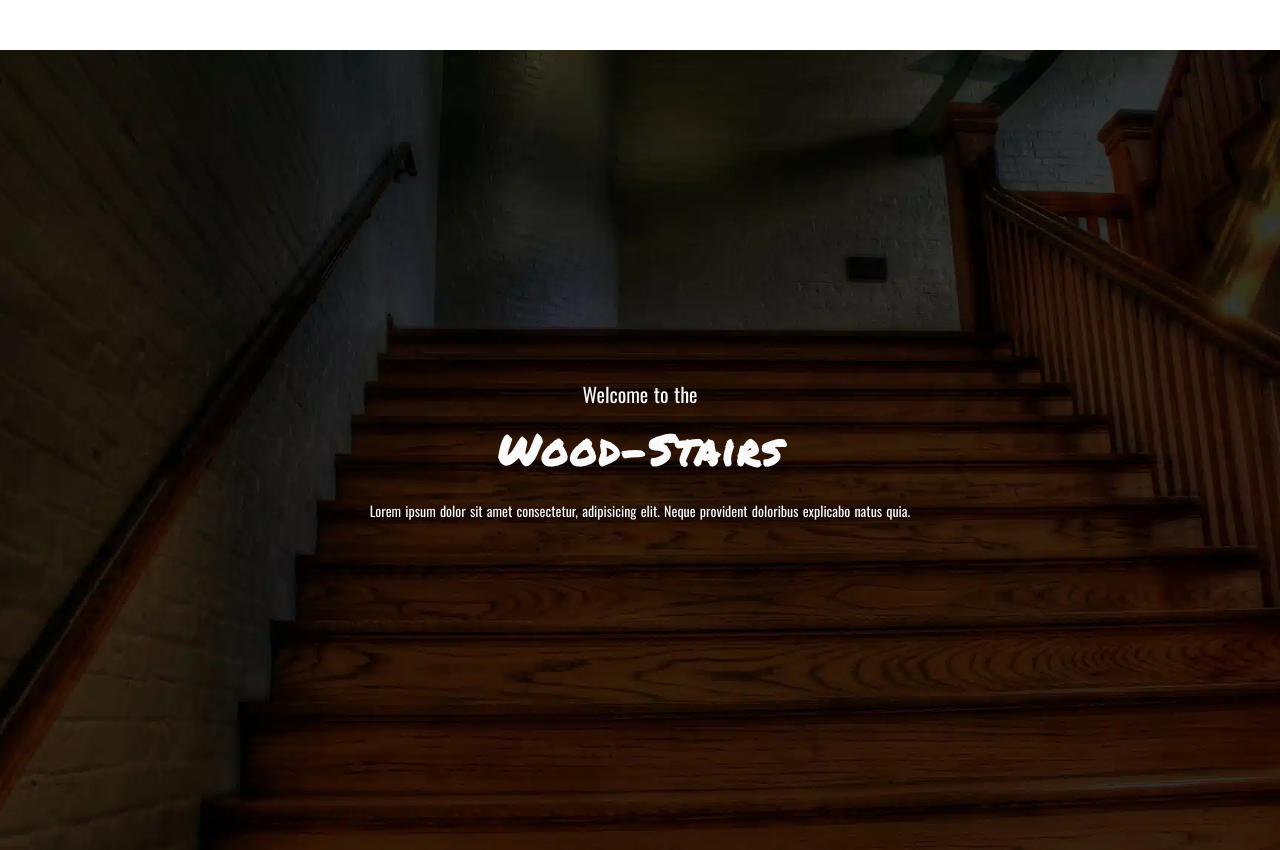
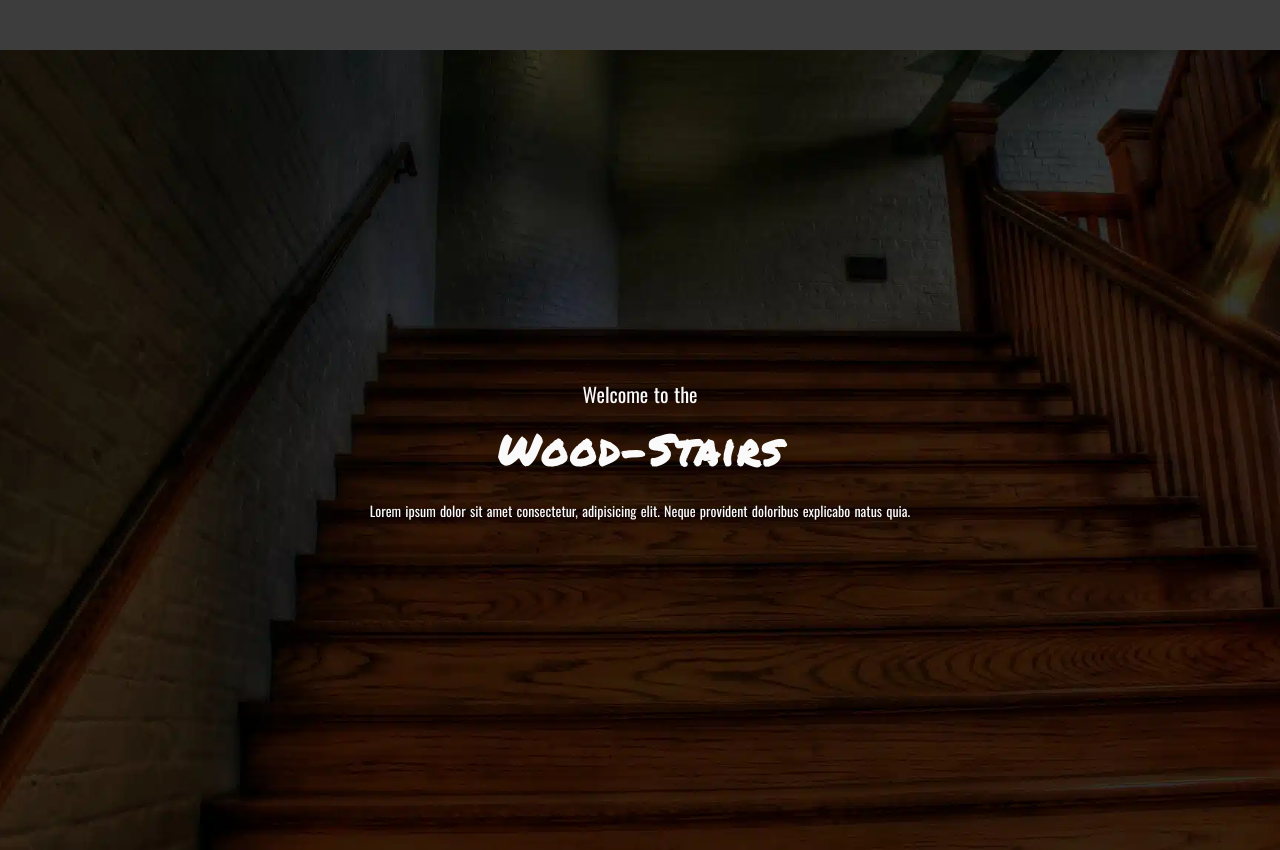
Before and after one commit to SztefkoKamil/wood-stairs, a Nuxt app: page / in a window 1280 px wide. Built offline with nearby package versions, Linux system fonts and the light colour scheme; a web font is replaced by a local one.

Commit message:
Add background color

```diff
--- a/layouts/default.vue
+++ b/layouts/default.vue
@@ -25,6 +25,7 @@ html {
   -webkit-text-size-adjust: 100%;
   -moz-osx-font-smoothing: grayscale;
   -webkit-font-smoothing: antialiased;
+  background: #3d3d3d;
 }
 
 *,
```
